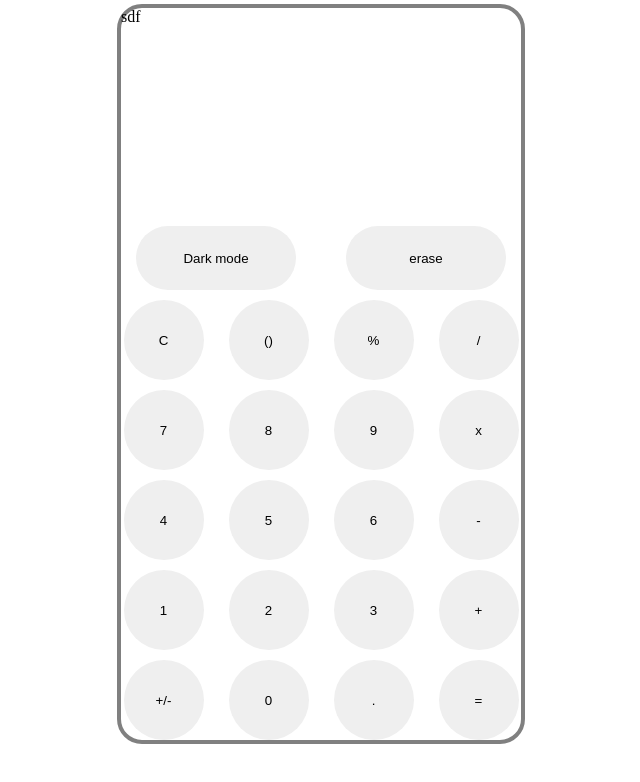
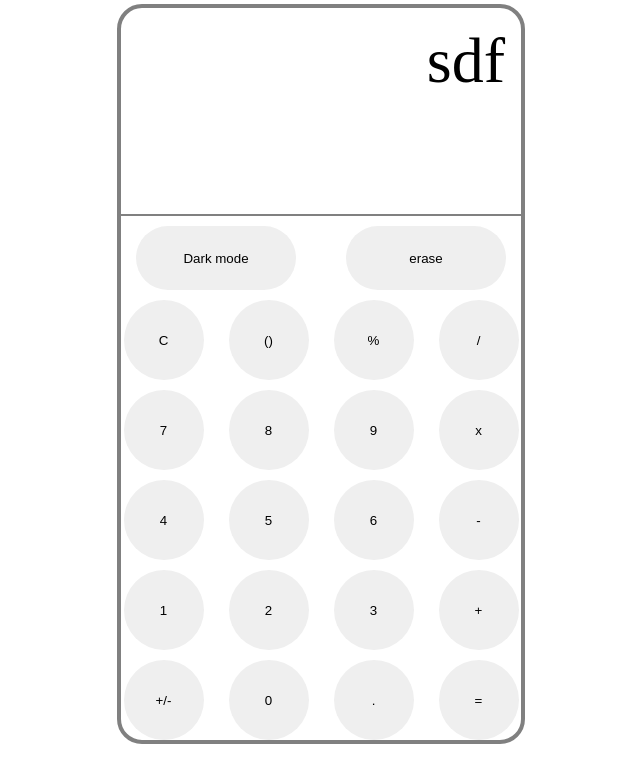
Before and after one commit to Honey-Sharma-git/Calculator, a plain HTML site: page index.html in a window 1280 px wide. Shown: the whole page, without its empty margins (319-959 px from the left). Drawn offline with Linux system fonts and the light colour scheme.

Commit message:
Set up output screen

```diff
--- a/CSS/main.css
+++ b/CSS/main.css
@@ -18,6 +18,11 @@ body {
   /* min-height: 100px; */
   width: 99vw;
   max-width: 400px;
+  padding:1rem;
+  text-align: right;
+  font-size: 4rem;
+  border-bottom: 2px grey solid;
+
 }
 .functional-button {
   height: 8vh;
```
